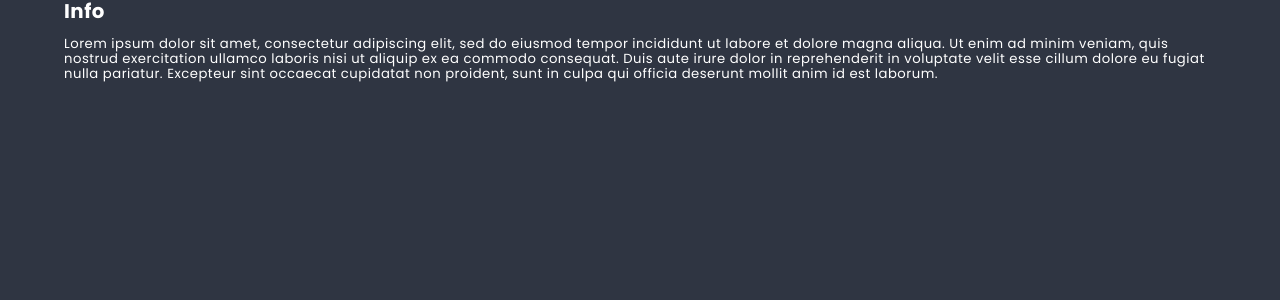
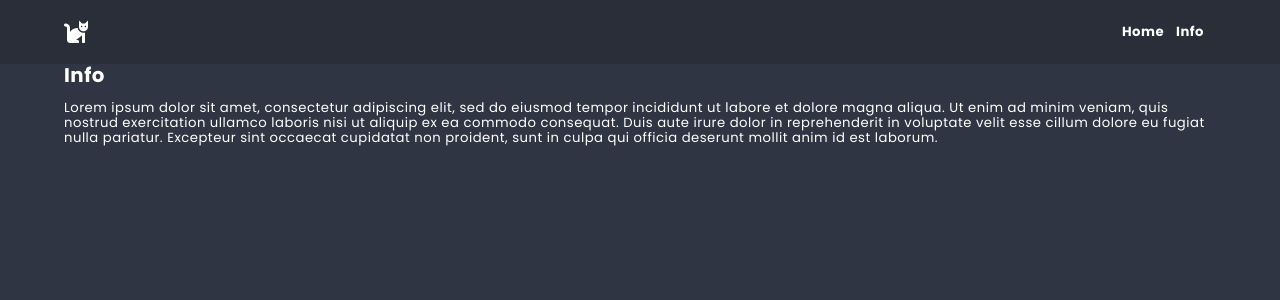
Before and after one commit to paukol/React-starter, a React app: page /info in a window 1280 px wide. Shown: the top 300 px of the page. Built offline with nearby package versions, Linux system fonts and the light colour scheme.

Commit message:
Add Header and MainLayout

```diff
--- a/src/components/App/App.js
+++ b/src/components/App/App.js
@@ -2,13 +2,16 @@
 import Home from '../Home/HomeContainer';
 import Info from '../Info/Info';
 import {BrowserRouter, Switch, Route} from 'react-router-dom';
+import MainLayout from '../MainLayout/MainLayout.js';
 
 const App = () => (
   <BrowserRouter>
-    <Switch>
-      <Route exact path='/' component={Home} />
-      <Route exact path='/info' component={Info} />
-    </Switch>
+    <MainLayout>
+      <Switch>
+        <Route exact path='/' component={Home} />
+        <Route exact path='/info' component={Info} />
+      </Switch>
+    </MainLayout>
   </BrowserRouter>
 );
 
--- a/src/components/Container/Container.js
+++ b/src/components/Container/Container.js
@@ -2,9 +2,9 @@
 import styles from './Container.scss';
 import PropTypes from 'prop-types';
 
-const Container = (props) => (
+const Container = ({children}) => (
   <div className={styles.component}>
-    {props.children}
+    {children}
   </div>
 );
 
--- /dev/null
+++ b/src/components/Header/Header.js
@@ -0,0 +1,27 @@
+import React from 'react';
+import {NavLink, Link} from 'react-router-dom';
+import styles from './Header.scss';
+import Container from '../Container/Container';
+import Icon from '../Icon/Icon';
+
+class Header extends React.Component {
+  render(){
+    return(
+      <header className={styles.component}>
+        <Container>
+          <div className={styles.wrapper}>
+            <Link to='/' className={styles.logo}>
+              <Icon name='cat' />
+            </Link>
+            <nav>
+              <NavLink exact to='/' activeClassName='active'>Home</NavLink>
+              <NavLink exact to='/info' activeClassName='active'>Info</NavLink>
+            </nav>
+          </div>
+        </Container>
+      </header>
+    );
+  }
+}
+
+export default Header;
--- /dev/null
+++ b/src/components/Header/Header.scss
@@ -0,0 +1,31 @@
+@import '../../styles/settings.scss';
+
+.component {
+  background: darken($color-dark, 3%);
+  padding: ($base-size * 1.5) 0;
+
+  a {
+    color: $color-light;
+    text-decoration: none;
+    font-weight: 700;
+    margin-right: $base-size;
+    transition: $transition;
+    &:hover {
+      color: $color-success;
+      &:global(.active) {
+        color: $color-warning;
+      }
+    }
+
+  }
+
+  .wrapper {
+    display: flex;
+    justify-content: space-between;
+    align-items: center;
+  }
+
+  .logo {
+    font-size: 24px;
+  }
+  }
--- /dev/null
+++ b/src/components/MainLayout/MainLayout.js
@@ -0,0 +1,16 @@
+import React from 'react';
+import PropTypes from 'prop-types';
+import Header from '../Header/Header';
+
+const MainLayout = ({children}) => (
+  <div>
+    <Header />
+    {children}
+  </div>
+);
+
+MainLayout.propTypes = {
+  children: PropTypes.node,
+};
+
+export default MainLayout;
```
